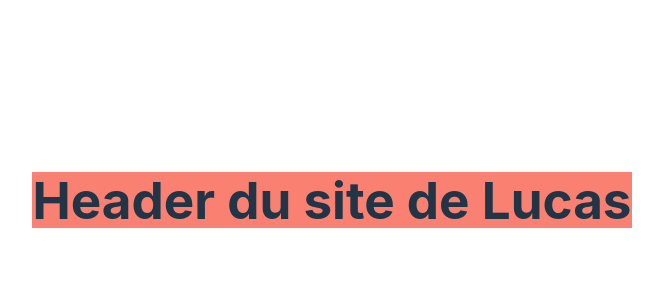
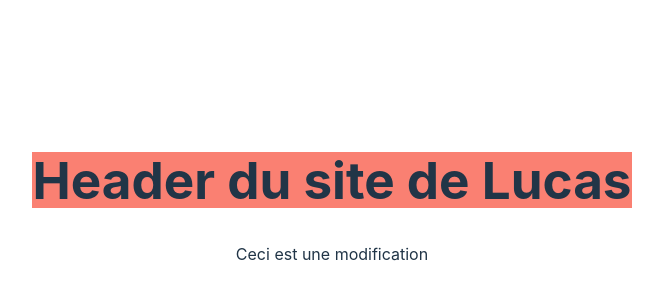
Before and after one commit to LucasRoberto99/workshop-github-orion24, a React (Vite) app: page / in a window 1280 px wide. Shown: the part 200-500 px from the top of the page, without its empty margins (308-971 px from the left). Built offline with nearby package versions, Linux system fonts and the light colour scheme.

Commit message:
added p tag

```diff
--- a/src/App.jsx
+++ b/src/App.jsx
@@ -5,6 +5,7 @@ function App() {
   return (
     <>
       <Header />
+      <p>Ceci est une modification</p>
     </>
   );
 }
```
